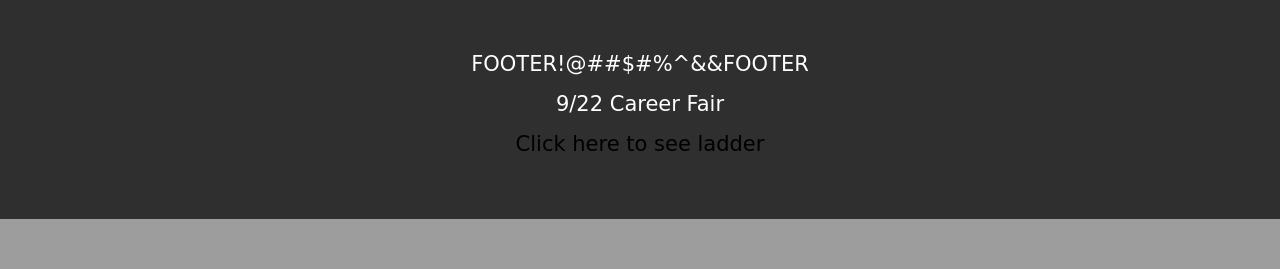
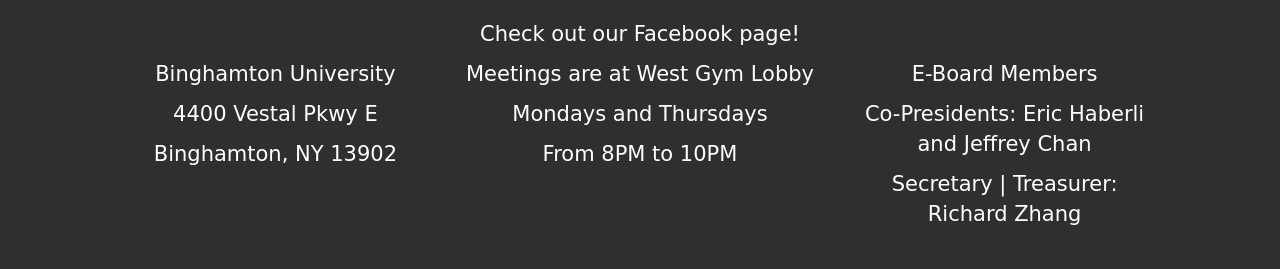
Before and after one commit to Binghamton-University-Table-Tennis/website, a Django app: page / in a window 1280 px wide. Shown: the part 1550-1819 px from the top of the page. Before the commit the page ends 1769 px from the top, so only its background shows below. Run offline with Django 3.2, Linux system fonts and the light colour scheme; some libraries are stand-ins or nearby versions.

Commit message:
Updated footer to have some basic information

```diff
--- a/src/templates/base.html
+++ b/src/templates/base.html
@@ -66,7 +66,8 @@
 
     }
     .footer-settings {
-      padding: 50px;
+      padding-top: 20px;
+      padding-bottom: 30px;
       background-color: #2f2f2f; /* Black Gray */
       color: #fff;
       font-family:Comic Sans MS;
--- a/src/templates/index.html
+++ b/src/templates/index.html
@@ -84,9 +84,26 @@
 
 <!--Footer-->
 <footer class="container-fluid text-center footer-settings">
-  <p>FOOTER!@##$#%^&&FOOTER</p>
-  <p>9/22 Career Fair</p>
-  <p><a href="/ladder">Click here to see ladder</a></p>
+  <div><p>Check out our Facebook page!</p></div>
+  <div class"container">
+    <div class="container col-sm-1"></div>
+    <div class="container col-sm-3">
+      <p>Binghamton University</p>
+      <p>4400 Vestal Pkwy E</p>
+      <p>Binghamton, NY 13902</p>
+    </div>
+    <div class="container col-sm-4">
+      <p>Meetings are at West Gym Lobby</p>
+      <p>Mondays and Thursdays</p>
+      <p>From 8PM to 10PM</p>
+    </div>
+    <div class="container col-sm-3">
+      <p>E-Board Members</p>
+      <p>Co-Presidents: Eric Haberli and Jeffrey Chan</p>
+      <p>Secretary | Treasurer: Richard Zhang</p>
+    </div>
+    <div class="container col-sm-1"></div>
+  </div>
 </footer>
 <!--
 <div class="container">
```
